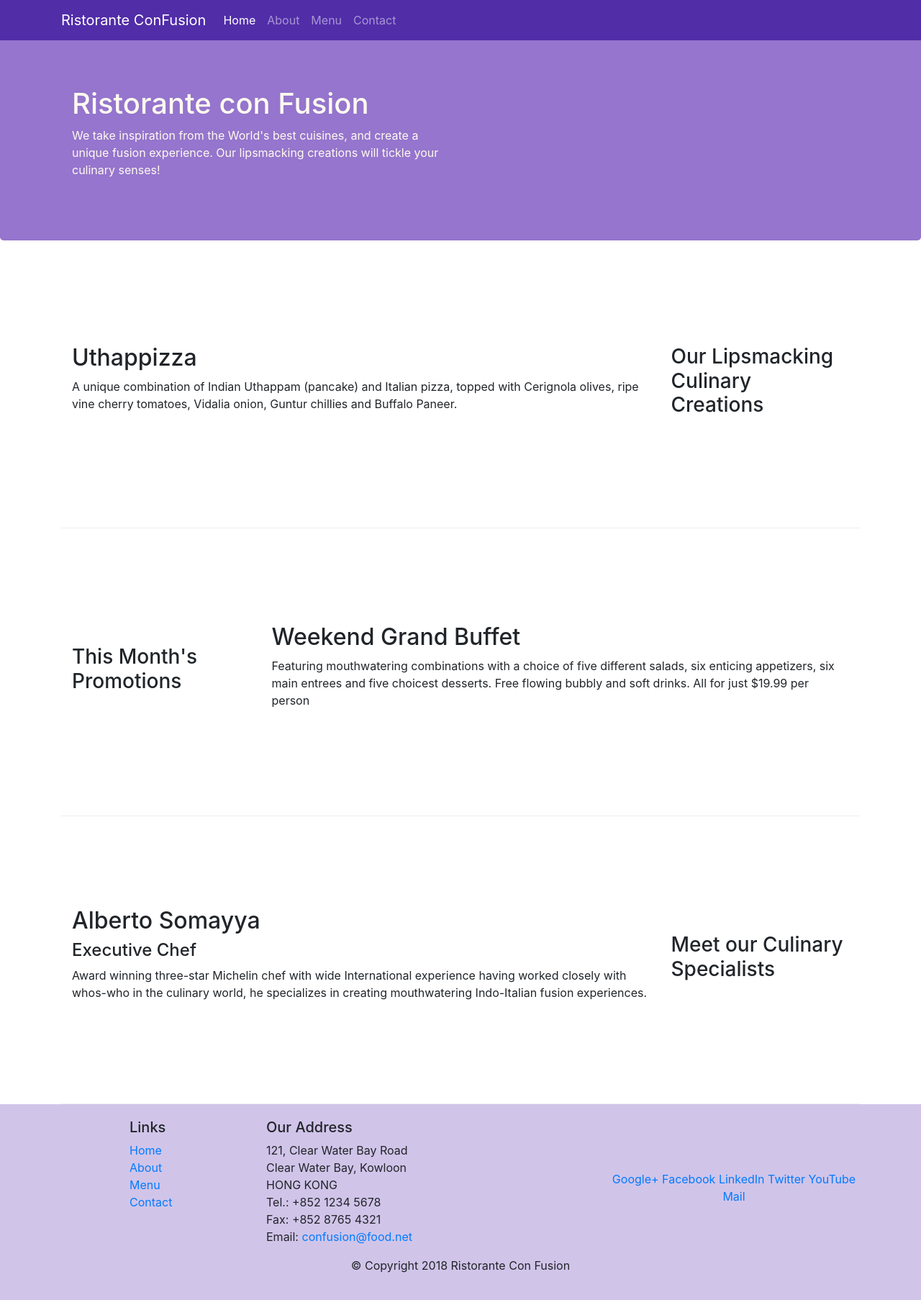
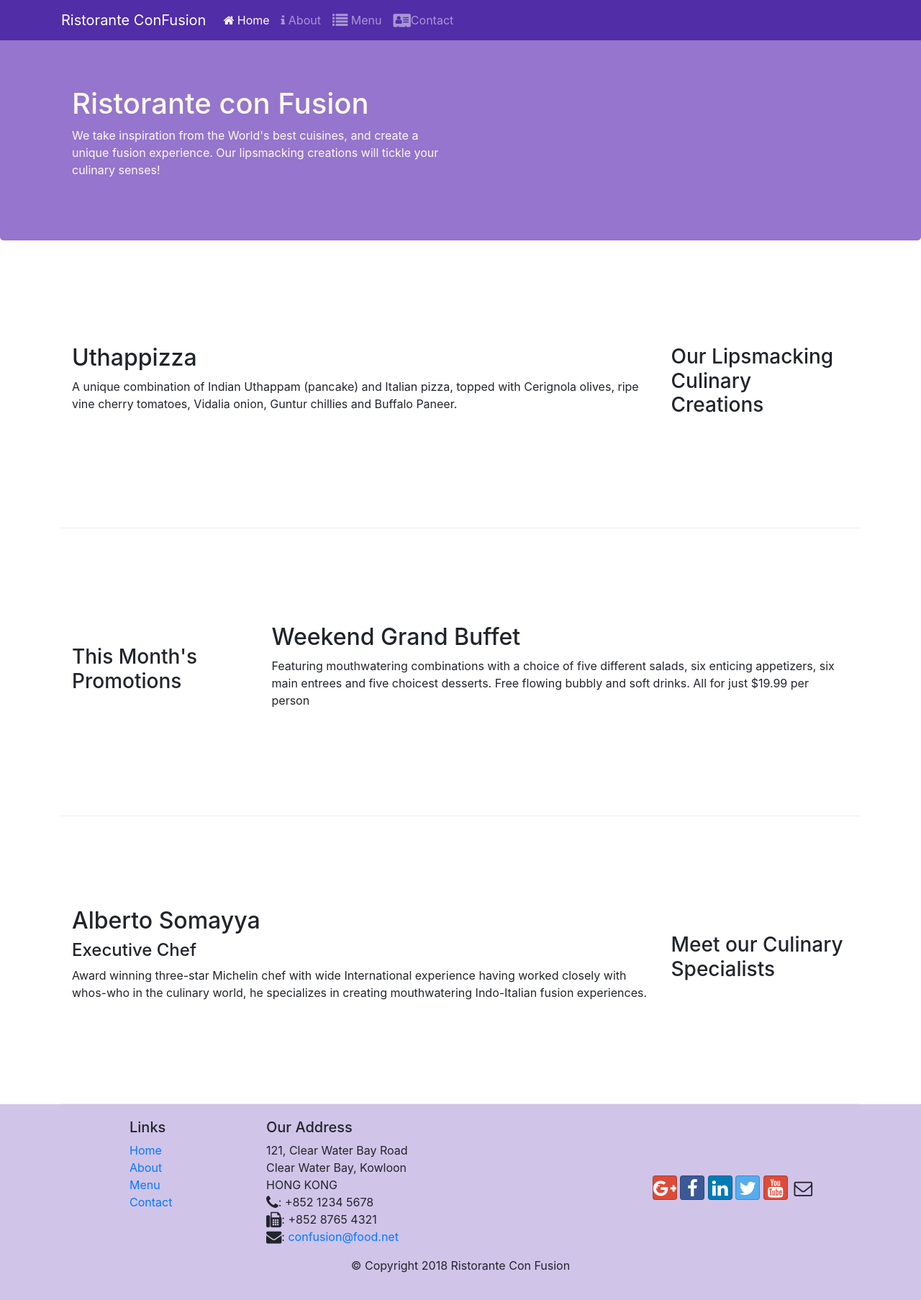
Before and after one commit to alejandromaselli/conFusion, a website: page index.html in a window 1280 px wide. Shown: the whole page at 72% size. Drawn offline with nearby package versions, Linux system fonts and the light colour scheme.

Commit message:
This is the commit with the icon fonts

```diff
--- a/index.html
+++ b/index.html
@@ -9,6 +9,8 @@
     <!-- Bootstrap CSS -->
     <link rel="stylesheet" href="node_modules/bootstrap/dist/css/bootstrap.min.css">
     <link rel="stylesheet" href="https://stackpath.bootstrapcdn.com/bootstrap/4.0.0/css/bootstrap.min.css" integrity="sha384-Gn5384xqQ1aoWXA+058RXPxPg6fy4IWvTNh0E263XmFcJlSAwiGgFAW/dAiS6JXm" crossorigin="anonymous">
+    <link rel="stylesheet" href="node_modules/font-awesome/css/font-awesome.min.css">
+    <link rel="stylesheet" href="node_modules/bootstrap-social/bootstrap-social.css">
 
     <link rel="stylesheet" href="./css/styles.css">
 
@@ -24,10 +26,10 @@
             <a href="#" class="navbar-brand">Ristorante ConFusion</a>
             <div class="collapse navbar-collapse" id="Navbar">
                 <ul class="navbar-nav mr-auto">
-                    <li class="nav-item active"><a href="#" class="nav-link">Home</a></li>
-                    <li class="nav-item"><a href="./aboutus.html" class="nav-link">About</a></li>
-                    <li class="nav-item"><a href="#" class="nav-link">Menu</a></li>
-                    <li class="nav-item"><a href="#" class="nav-link">Contact</a></li>
+                    <li class="nav-item active"><a href="#" class="nav-link"> <span class="fa fa-home"></span> Home</a></li>
+                    <li class="nav-item"><a href="./aboutus.html" class="nav-link"><span class="fa fa-info"></span> About</a></li>
+                    <li class="nav-item"><a href="#" class="nav-link"><span class="fa fa-list fa-lg"></span>  Menu</a></li>
+                    <li class="nav-item"><a href="#" class="nav-link"><span class="fa fa-address-card fa-lg"></span>Contact</a></li>
                 </ul>
             </div>
         </div>
@@ -97,19 +99,19 @@
                         121, Clear Water Bay Road<br>
                         Clear Water Bay, Kowloon<br>
                         HONG KONG<br>
-                        Tel.: +852 1234 5678<br>
-                        Fax: +852 8765 4321<br>
-                        Email: <a href="mailto:confusion@food.net">confusion@food.net</a>
+                        <i class="fa fa-phone fa-lg"></i>: +852 1234 5678<br>
+                        <i class="fa fa-fax fa-lg"></i>: +852 8765 4321<br>
+                        <i class="fa fa-envelope fa-lg"></i>: <a href="mailto:confusion@food.net">confusion@food.net</a>
                     </address>
                 </div>
                 <div class="col-12 col-sm -4 align-self-center">
                     <div class="text-center">
-                        <a href="http://google.com/+">Google+</a>
-                        <a href="http://www.facebook.com/profile.php?id=">Facebook</a>
-                        <a href="http://www.linkedin.com/in/">LinkedIn</a>
-                        <a href="http://twitter.com/">Twitter</a>
-                        <a href="http://youtube.com/">YouTube</a>
-                        <a href="mailto:">Mail</a>
+                        <a class="btn btn-social-icon btn-google" href="http://google.com/+"><i class="fa fa-google-plus fa-lg"></i>+</a>
+                        <a class="btn btn-social-icon btn-facebook" href="http://www.facebook.com/profile.php?id="><i class="fa fa-facebook fa-lg"></i></a>
+                        <a class="btn btn-social-icon btn-linkedin" href="http://www.linkedin.com/in/"><i class="fa fa-linkedin fa-lg"></i></a>
+                        <a class="btn btn-social-icon btn-twitter" href="http://twitter.com/"><i class="fa fa-twitter fa-lg"></i></a>
+                        <a class="btn btn-social-icon btn-google" href="http://youtube.com/"><i class="fa fa-youtube fa-lg"></i></a>
+                        <a class="btn btn-social-icon" href="mailto:"><i class="fa fa-envelope-o fa-lg"></i></a>
                     </div>
                 </div>
             </div>
--- a/package.json
+++ b/package.json
@@ -15,6 +15,8 @@
   },
   "dependencies": {
     "bootstrap": "^4.5.2",
+    "bootstrap-social": "^5.1.1",
+    "font-awesome": "^4.7.0",
     "jquery": "^1.9.1",
     "popper.js": "^1.16.1"
   }
```
Also changed, not shown: aboutus.html (+14 -11 lines), 1 other file.
